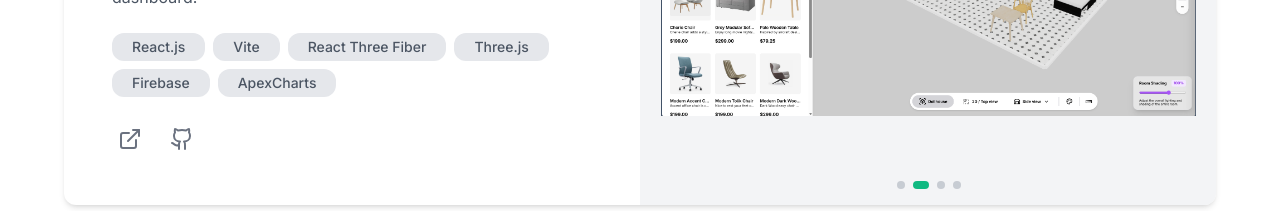
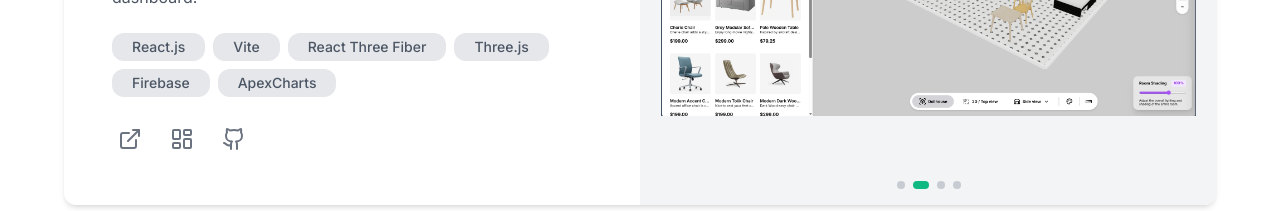
Before and after one commit to ydagunawardhana/My-Portfolio, a Next.js app: page / in a window 1280 px wide. Shown: the part 4860-5071 px from the top of the page. Built offline with nearby package versions, Linux system fonts and the light colour scheme.

Commit message:
Fix Link Buttons

```diff
--- a/src/components/data-display/project-details.tsx
+++ b/src/components/data-display/project-details.tsx
@@ -1,16 +1,16 @@
-import Image from 'next/image';
-import { ExternalLink, Github } from 'lucide-react';
+import Image from "next/image";
+import { ExternalLink, Github, LayoutDashboard } from "lucide-react";
 
-import { ProjectDetails as ProjectDetailsType } from '@/lib/types';
-import { mergeClasses } from '@/lib/utils';
-import Typography from '@/components/general/typography';
-import Link from '@/components/navigation/link';
-import Tag from '@/components/data-display/tag';
-import Card from '@/components/layout/card';
-import ProjectSlider from '@/components/data-display/project-slider';
+import { ProjectDetails as ProjectDetailsType } from "@/lib/types";
+import { mergeClasses } from "@/lib/utils";
+import Typography from "@/components/general/typography";
+import Link from "@/components/navigation/link";
+import Tag from "@/components/data-display/tag";
+import Card from "@/components/layout/card";
+import ProjectSlider from "@/components/data-display/project-slider";
 
 type ProjectDetailsProps = ProjectDetailsType & {
-  layoutType: 'default' | 'reverse';
+  layoutType: "default" | "reverse";
 };
 
 const ProjectDetails = ({
@@ -19,25 +19,26 @@ const ProjectDetails = ({
   technologies,
   url,
   githubUrl,
+  adminUrl,
   images,
-  layoutType = 'default',
+  layoutType = "default",
 }: ProjectDetailsProps) => {
   return (
     <Card className="mx-auto flex w-full max-w-6xl flex-col md:flex-row">
       {/* Image */}
       <div
         className={mergeClasses(
-          'flex flex-col border-gray-100 bg-gray-50 dark:bg-gray-200 overflow-hidden md:w-1/2',
-          layoutType === 'default'
-            ? 'max-md:rounded-t-xl md:rounded-l-xl md:border-r'
-            : 'max-md:rounded-t-xl md:order-last md:rounded-r-xl md:border-l'
+          "flex flex-col overflow-hidden border-gray-100 bg-gray-50 dark:bg-gray-200 md:w-1/2",
+          layoutType === "default"
+            ? "max-md:rounded-t-xl md:rounded-l-xl md:border-r"
+            : "max-md:rounded-t-xl md:order-last md:rounded-r-xl md:border-l",
         )}
       >
         <Link
           noCustomization
           href={url}
           externalLink
-          className="relative block w-full h-64 md:h-full transition-transform duration-500 md:hover:scale-105"
+          className="relative block h-64 w-full transition-transform duration-500 md:h-full md:hover:scale-105"
         >
           <ProjectSlider images={images} name={name} />
         </Link>
@@ -46,8 +47,8 @@ const ProjectDetails = ({
       {/* Content */}
       <div
         className={mergeClasses(
-          'flex flex-col gap-6 p-8 md:w-1/2 lg:p-12',
-          layoutType === 'default' ? '' : 'md:order-first'
+          "flex flex-col gap-6 p-8 md:w-1/2 lg:p-12",
+          layoutType === "default" ? "" : "md:order-first",
         )}
       >
         <Typography variant="subtitle" className="font-semibold text-gray-900">
@@ -63,19 +64,32 @@ const ProjectDetails = ({
           <Link
             href={url}
             noCustomization
-          className="self-start rounded-lg p-1.5 hover:bg-gray-50 [&_svg]:stroke-gray-500"
+            className="self-start rounded-lg p-1.5 hover:bg-gray-50 [&_svg]:stroke-gray-500"
             externalLink
+            title="Live User App"
           >
             <ExternalLink />
           </Link>
+          {adminUrl && (
+            <Link
+              href={adminUrl}
+              noCustomization
+              className="self-start rounded-lg p-1.5 hover:bg-gray-50 [&_svg]:stroke-gray-500"
+              externalLink
+              title="Admin Dashboard"
+            >
+              <LayoutDashboard size={24} />
+            </Link>
+          )}
           {githubUrl && (
             <Link
               href={githubUrl}
               noCustomization
-              className="rounded-lg p-1.5 hover:bg-gray-50 [&_svg]:stroke-gray-500"
+              className="self-start rounded-lg p-1.5 hover:bg-gray-50 [&_svg]:stroke-gray-500"
               externalLink
+              title="Source Code"
             >
-              <Github />
+              <Github size={24} />
             </Link>
           )}
         </div>
--- a/src/components/navigation/link.tsx
+++ b/src/components/navigation/link.tsx
@@ -3,7 +3,7 @@ import NextLink, { LinkProps as NextLinkProps } from 'next/link';
 
 import { mergeClasses } from '@/lib/utils';
 
-interface LinkProps extends NextLinkProps {
+interface LinkProps extends NextLinkProps, Omit<React.AnchorHTMLAttributes<HTMLAnchorElement>, keyof NextLinkProps> {
   className?: string;
   children?: React.ReactNode;
   noCustomization?: boolean;
--- a/src/lib/data.tsx
+++ b/src/lib/data.tsx
@@ -348,9 +348,10 @@ export const PROJECTS: ProjectDetails[] = [
     name: "Furnisy",
     description:
       "A modern e-commerce platform integrated with a real-time 3D Room Designer. Users can interactively arrange furniture in a 3D space, supported by a scalable backend and a live admin dashboard.",
-    url: "#",
+    url: "https://furnisy-room-designer-app.vercel.app/",
     githubUrl:
       "https://github.com/ydagunawardhana/Furnisy-Room-Designer-App.git",
+    adminUrl: "#",
     images: [
       "/images/Homepage.png",
       "/images/Room_Designer.png",
--- a/src/lib/types.ts
+++ b/src/lib/types.ts
@@ -24,6 +24,7 @@ export type ProjectDetails = {
   description: string;
   url: string;
   githubUrl?: string;
+  adminUrl?: string;
   previewImage?: string | StaticImageData;
   images?: string[];
   technologies: string[];
```
